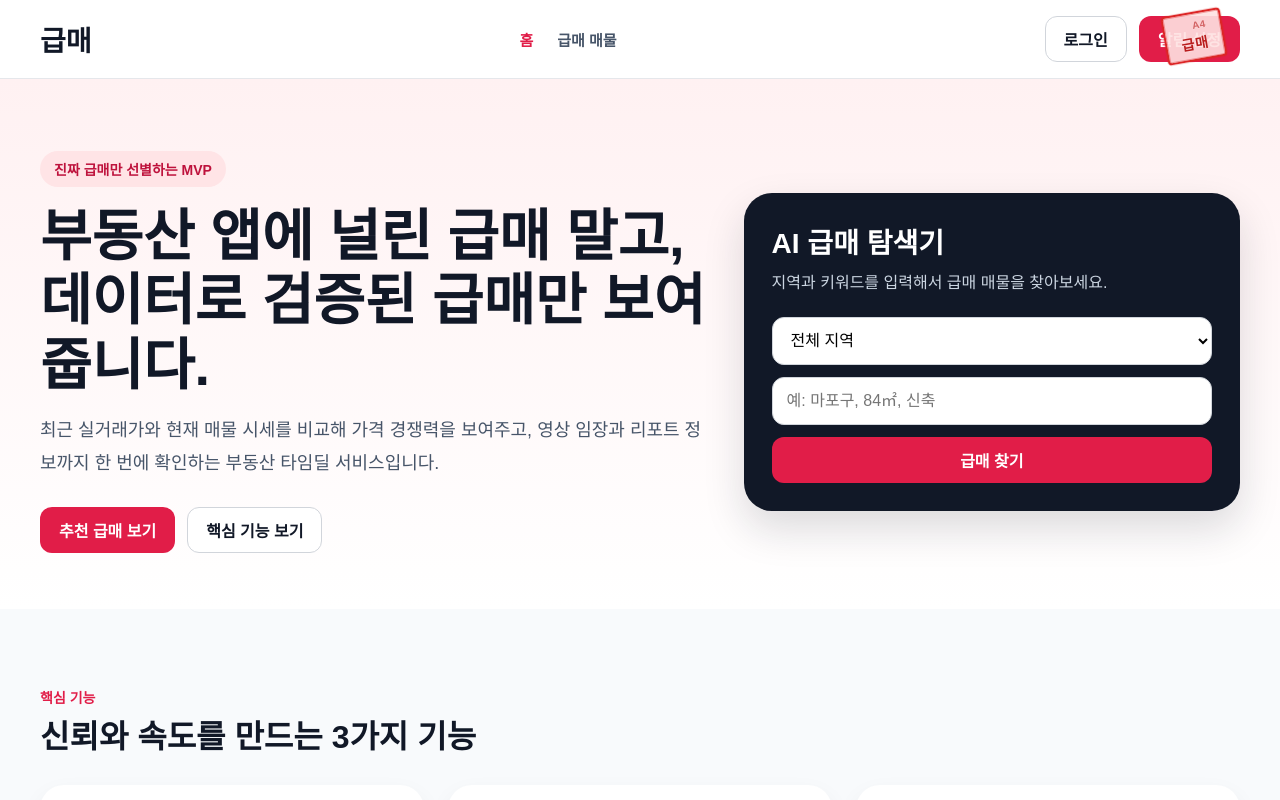
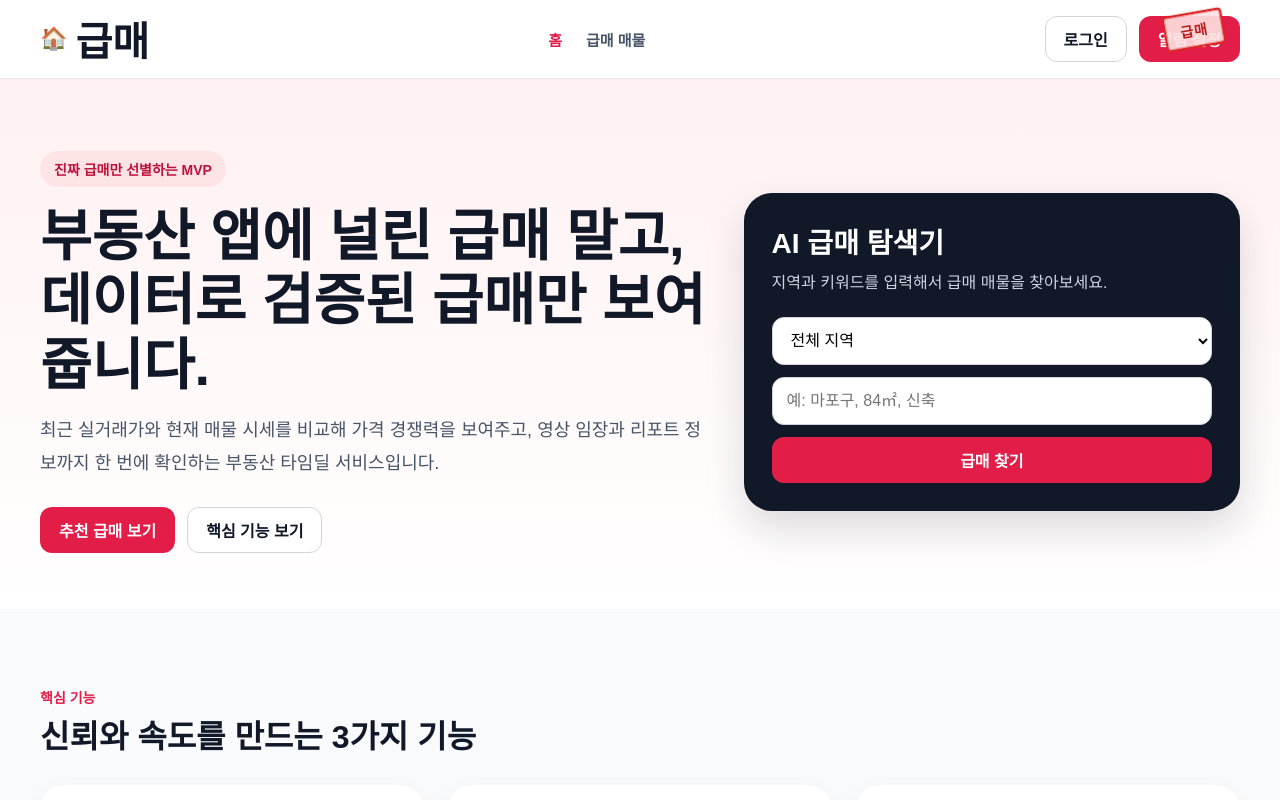
Before and after one commit to jun030426/SO_-quick-sale_wap, a React (Vite) app: page / in a window 1280 px wide. Shown: the top 800 px of the page. Built offline with nearby package versions, Linux system fonts and the light colour scheme.

Commit message:
Header 로고 + 스탬프 수정

```diff
--- a/src/components/Header.jsx
+++ b/src/components/Header.jsx
@@ -5,7 +5,8 @@ function Header() {
     <header className="site-header">
       <div className="container header-inner">
         <Link to="/" className="logo">
-          급매
+          <span className="logo-icon" aria-hidden="true">🏠</span>
+          <span className="logo-text">급매</span>
         </Link>
 
         <nav className="nav">
--- a/src/styles/globals.css
+++ b/src/styles/globals.css
@@ -78,9 +78,21 @@ img {
 }
 
 .logo {
-  font-size: 28px;
-  font-weight: 800;
+  font-size: 36px;
+  font-weight: 900;
   color: #111827;
+  display: flex;
+  align-items: center;
+  gap: 8px;
+}
+
+.logo-icon {
+  font-size: 22px;
+}
+
+.logo-text {
+  font-size: 40px;
+  font-weight: 900;
 }
 
 .stamp-wrap {
@@ -104,17 +116,6 @@ img {
   box-shadow: 0 0 0 1px rgba(220, 38, 38, 0.2), inset 0 0 0 1px rgba(220, 38, 38, 0.4);
   border-radius: 4px;
   text-shadow: 0 1px 0 rgba(255, 255, 255, 0.2);
-}
-
-.stamp::before {
-  content: "A4";
-  display: block;
-  font-size: 10px;
-  color: #b91c1c;
-  text-align: right;
-  margin-bottom: 2px;
-  opacity: 0.6;
-  letter-spacing: 0.5px;
 }
 
 .nav {
```
